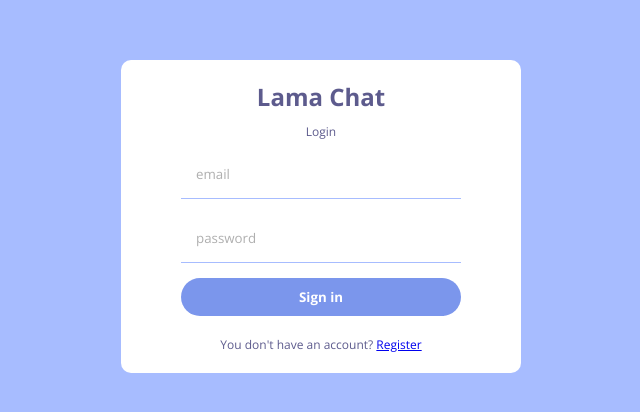
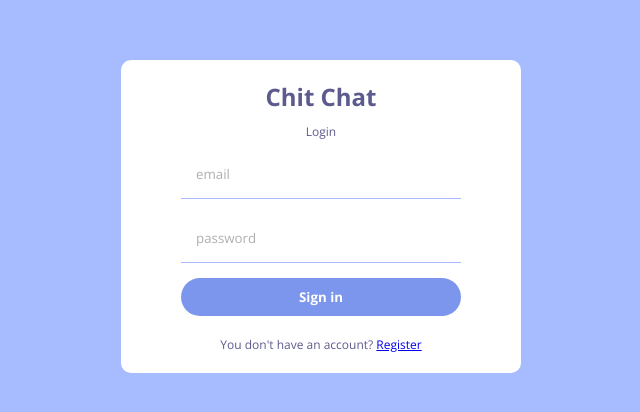
Before and after one commit to PRITHVIBADIPURAM/Chit-Chat-, a React (Create React App) app: page /login in a window 1280 px wide. Shown: the part 184-596 px from the top of the page, without its empty margins (319-959 px from the left). Built offline with nearby package versions, Linux system fonts and the light colour scheme; no server answers.

Commit message:
Necessary changes

```diff
--- a/public/index.html
+++ b/public/index.html
@@ -1,6 +1,11 @@
 <!DOCTYPE html>
 <html lang="en">
   <head>
+    <head>
+      <!-- Favicon Image URL -->
+      <link rel="icon" href="../src/img/Google_Chat_Logo.svg" />
+      <!-- Other scripts and stylesheets -->
+  </head>
     <meta charset="utf-8" />
     <meta name="viewport" content="width=device-width, initial-scale=1" />
     <meta
@@ -17,7 +22,7 @@
         margin: 0;
       }
     </style>
-    <title>React App</title>
+    <title>Chit Chat</title>
   </head>
   <body>
     <noscript>You need to enable JavaScript to run this app.</noscript>
--- a/src/components/Chats.jsx
+++ b/src/components/Chats.jsx
@@ -24,13 +24,32 @@ const Chats = () => {
     currentUser.uid && getChats();
   }, [currentUser.uid]);
 
+  // Function to format relative time
+  const formatRelativeTime = (timestamp) => {
+    const now = new Date();
+    const sentTime = timestamp.toDate();
+    const diffInSeconds = Math.floor((now - sentTime) / 1000);
+
+    const rtf = new Intl.RelativeTimeFormat('en', { numeric: 'auto' });
+
+    if (diffInSeconds < 60) {
+      return rtf.format(-diffInSeconds, 'second');
+    } else if (diffInSeconds < 3600) {
+      return rtf.format(-Math.floor(diffInSeconds / 60), 'minute');
+    } else if (diffInSeconds < 86400) {
+      return rtf.format(-Math.floor(diffInSeconds / 3600), 'hour');
+    } else {
+      return sentTime.toLocaleDateString();
+    }
+  };
+
   const handleSelect = (u) => {
     dispatch({ type: "CHANGE_USER", payload: u });
   };
 
   return (
     <div className="chats">
-      {Object.entries(chats)?.sort((a,b)=>b[1].date - a[1].date).map((chat) => (
+      {Object.entries(chats)?.sort((a, b) => b[1].date - a[1].date).map((chat) => (
         <div
           className="userChat"
           key={chat[0]}
@@ -40,6 +59,7 @@ const Chats = () => {
           <div className="userChatInfo">
             <span>{chat[1].userInfo.displayName}</span>
             <p>{chat[1].lastMessage?.text}</p>
+            <small>{formatRelativeTime(chat[1].date)}</small>
           </div>
         </div>
       ))}
--- a/src/components/Search.jsx
+++ b/src/components/Search.jsx
@@ -12,6 +12,7 @@ import {
 } from "firebase/firestore";
 import { db } from "../firebase";
 import { AuthContext } from "../context/AuthContext";
+import { blue } from "@mui/material/colors";
 const Search = () => {
   const [username, setUsername] = useState("");
   const [user, setUser] = useState(null);
@@ -86,6 +87,8 @@ const Search = () => {
           onChange={(e) => setUsername(e.target.value)}
           value={username}
         />
+       <button onClick={handleSearch}
+        style={{ marginLeft: '70px' , color:blue }}>Search</button>
       </div>
       {err && <span>User not found!</span>}
       {user && (
--- a/src/pages/Login.jsx
+++ b/src/pages/Login.jsx
@@ -22,7 +22,7 @@ const Login = () => {
   return (
     <div className="formContainer">
       <div className="formWrapper">
-        <span className="logo">Lama Chat</span>
+        <span className="logo">Chit Chat</span>
         <span className="title">Login</span>
         <form onSubmit={handleSubmit}>
           <input type="email" placeholder="email" />
--- a/src/pages/Register.jsx
+++ b/src/pages/Register.jsx
@@ -62,7 +62,7 @@ const Register = () => {
   return (
     <div className="formContainer">
       <div className="formWrapper">
-        <span className="logo">Lama Chat</span>
+        <span className="logo">Chit Chat</span>
         <span className="title">Register</span>
         <form onSubmit={handleSubmit}>
           <input required type="text" placeholder="display name" />
```
Also changed, not shown: src/img/Google_Chat_Logo.svg (added).
